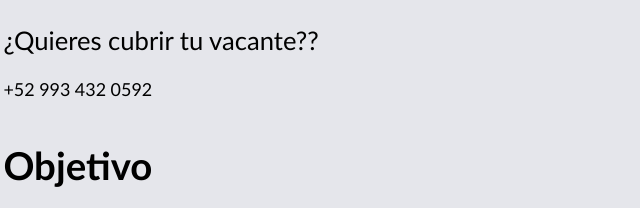
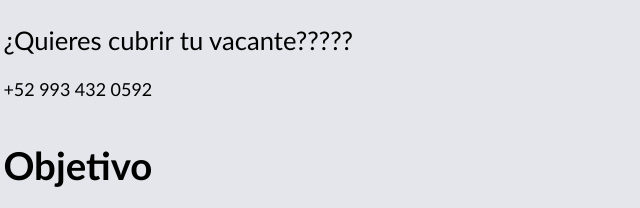
Before and after one commit to Diegogagan2587/Diegogagan2587-old-portfolio, a plain HTML site: page portfolio/curriculumn/cvdiego-vidal-lopez.html in a window 1280 px wide. Shown: the part 223-431 px from the top of the page, 35-675 px from the left. Drawn offline with Linux system fonts and the light colour scheme.

Commit message:
testin if the string midified is shown on the websit

```diff
--- a/portfolio/curriculumn/cvdiego-vidal-lopez.html
+++ b/portfolio/curriculumn/cvdiego-vidal-lopez.html
@@ -51,7 +51,7 @@
                     ¡Siempre mejorando!
                 </h2>
                 <p>
-                    ¿Quieres cubrir tu vacante??
+                    ¿Quieres cubrir tu vacante?????
                 </p>
                 <p id="cellphone">
                     +52 993 432 0592
```
